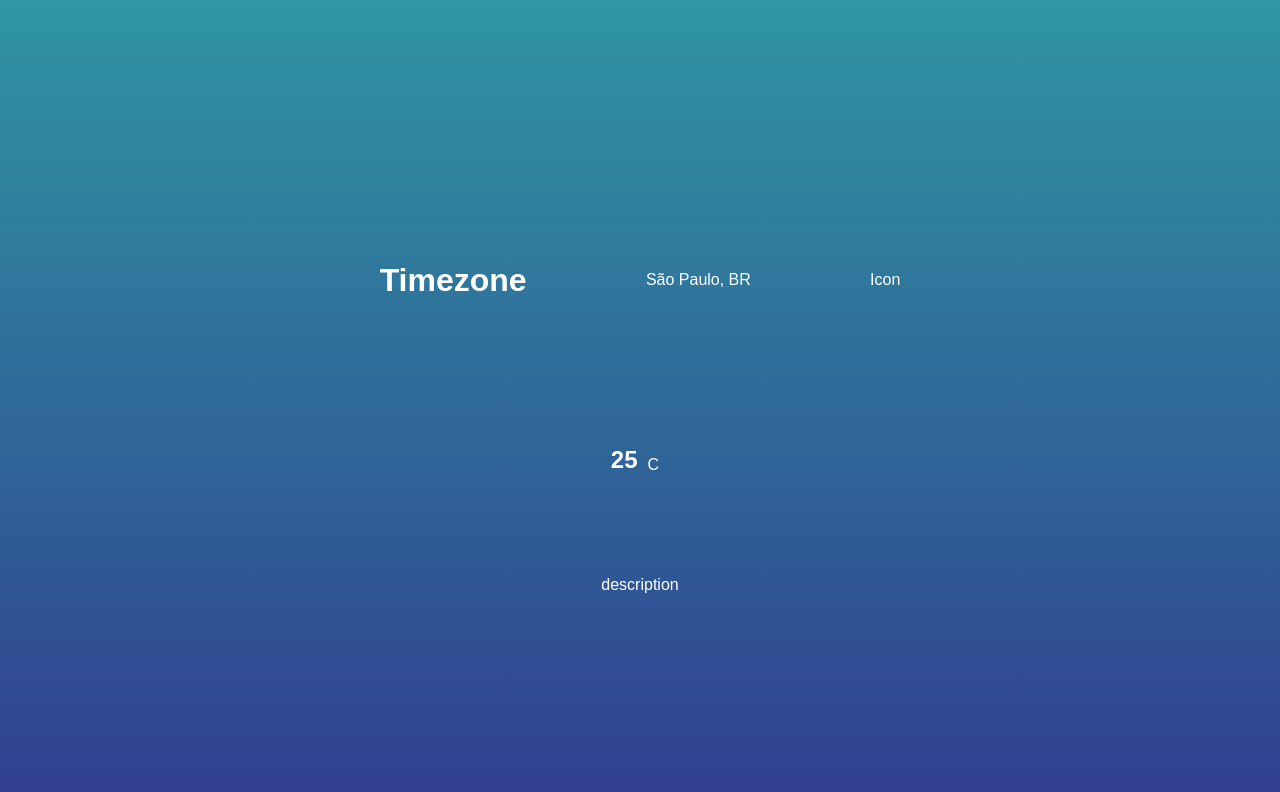
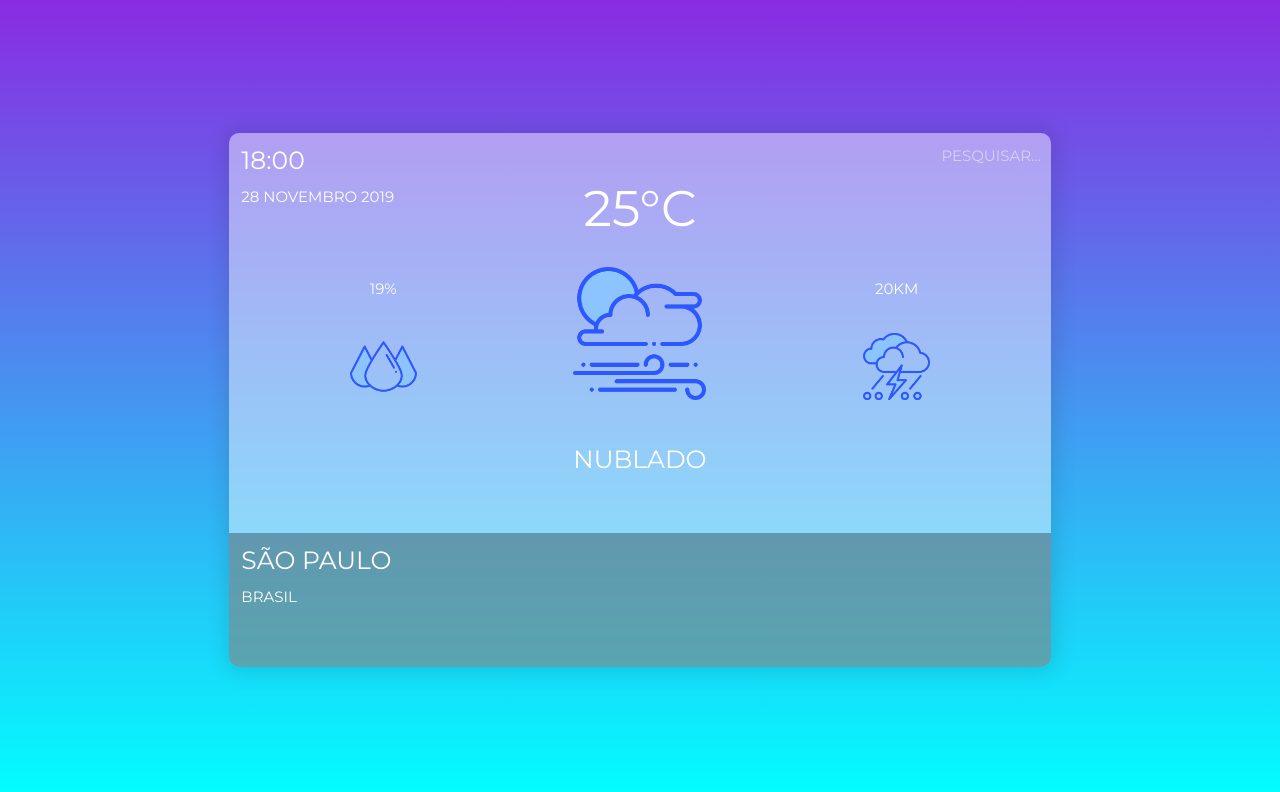
Before and after one commit to sir-lobato/weatherApi-React, a plain HTML site: page index.html in a window 1280 px wide. Drawn offline with Linux system fonts and the light colour scheme.

Commit message:
html / css - ok
CSS with grid, material design

```diff
--- a/app.js
+++ b/app.js
@@ -2,17 +2,21 @@ window.addEventListener ("load", () => {
   let lon;
   let lat;
 
+  let x = document.querySelector('.textLeft').length;
+
+      console.log(x);
+/*
   if (navigator.geolocation){
     navigator.geolocation.getCurrentPosition(position => {
       lon = position.coords.longitude;
       lat = position.coords.latitude;
-      console.log(lon, lat);
 
       const urlApi = `https://api.openweathermap.org/data/2.5/weather?q=`
       const keyApi = "uk&APPID=cc1d03a663cfe3d92bbeeb2a170c4eed"
-      let city = document.getElementById("cidade").innerText;
 
-      console.log(city);
+      var city = document.getElementById("yourCity").value;
+
+
 
       const createAPI = (city) => {
         return `${urlApi}${city}${keyApi}`
@@ -21,6 +25,9 @@ window.addEventListener ("load", () => {
       fetch(createAPI(city))
         .then(response => response.json())
         .then(data => console.log(data));
+
+
+
     });
-  }
+  }/*/
 });
--- a/index.html
+++ b/index.html
@@ -2,29 +2,56 @@
 <html>
 <head>
     <meta charset="UTF-8">
-    <link rel="stylesheet" href="style.css">
+    <link
+        rel="stylesheet"
+        href="style.css"
+    >
     <title>Weather-app</title>
 </head>
 
 <body>
 
-    <div class="location">
-        <h1 class="timezone">Timezone</h1>
-        <p id="cidade">São Paulo, BR</p>
-        <p>Icon</p>
+    <div class="grid">
+        <div class="card">
+            <div class="dateContainer">
+                <p id="hour">18:00</p>
+                <p id="date">28 novembro 2019</p>
+            </div>
+            <div class="tempContainer">
+                <p>25°c</p>
+            </div>
+            <div class="icon"></div>
+            <div class="infoContainer">
+                <p>nublado</p>
+            </div>
+            <div class="searchContainer">
+                <input
+                    id="search"
+                    type="text"
+                    value=""
+                    placeholder="pesquisar..."
+                >
+            </div>
+            <div class="infoLeft">
+                <p id="textLeft">19%</p>
+                <div class="iconLeft"></div>
+            </div>
+            <div class="infoRight">
+                <p id="textRight">20km</p>
+                <div class="iconRight"></div>
+            </div>
+            <div class="bottomContainer">
+                <p id="city">são paulo</p>
+                <p id="country">brasil</p>
+            </div>
+        </div>
     </div>
-    <div class="temperature">
-        <div class="degree-section">
-            <h2 class="degree">25</h2>
-            <span>C</span>
-        </div>
-        <div class="description">description</div>
-    </div>
-
 </body>
 
 <footer>
+
     <script src="app.js"></script>
+
 </footer>
 
 </html>
--- a/style.css
+++ b/style.css
@@ -1,38 +1,247 @@
-* {
+@import url('https://fonts.googleapis.com/css?family=Montserrat&display=swap');
+
+body {
     margin: 0;
     padding: 0;
     box-sizing: border-box;
+    font-family: 'Montserrat', sans-serif;
+    background: linear-gradient(blueviolet, aqua);
 }
 
-body {
+.grid {
+    width: 100vw;
     height: 100vh;
-    display: flex;
-    flex-direction: column;
-    justify-content: center;
-    align-items: center;
-    background: linear-gradient(rgb(47, 150, 163), rgb(48, 62, 143));
-    font-family: sans-serif;
-    color: white;
+
+    display: grid;
+    grid-template-columns: 24px repeat(12, 1fr) 24px;
+    grid-template-rows: repeat(6, 1fr);
 }
 
-.location,
-.temperature {
-    height: 30vh;
-    width: 50%;
-    display: flex;
-    justify-content: space-around;
-    align-items: center;
+/* - Card - */
+
+.card {
+    background: rgba(255, 255, 255, 0.45);
+    border-radius: 10px;
+    box-shadow: 1px 1px 20px 5px rgba(0, 0, 0, 0.1);
+
+    grid-column: 4/12;
+    grid-row: 2/6;
+
+    display: grid;
+    grid-template-columns: repeat(8, 1fr);
+    grid-template-rows: repeat(4, 1fr);
 }
 
-.temperature {
-    flex-direction: column;
+/* - Hora / Dara */
+
+.dateContainer {
+    grid-column: 1/4;
+    grid-row: 1/2;
 }
 
-.degree-section {
-    display: flex;
-    cursor: pointer;
+#hour {
+    margin: 12px 0px 12px 12px;
+
+    color: rgba(255, 255, 255, 1);
+    text-align: start;
+    text-transform: uppercase;
+    font-size: 25px;
+    font-weight: 500;
 }
 
-.degree-section span {
-    margin: 10px;
+#date {
+    margin: 12px 0 12px 12px;
+
+    color: rgba(255, 255, 255, 1);
+    text-align: start;
+    text-transform: uppercase;
+    font-size: 15px;
+    font-weight: 500;
 }
+
+/* - Temperatura - */
+
+.tempContainer {
+    grid-column: 4/6;
+    grid-row: 1/2;
+
+    display: grid;
+    grid-template-columns: 1fr;
+    grid-template-rows: 1fr 2fr;
+}
+
+.tempContainer p {
+    grid-column: 1/2;
+    grid-row: 2/3;
+    margin: 0;
+
+    color: rgba(255, 255, 255, 1);
+    text-align: center;
+    text-transform: uppercase;
+    font-size: 50px;
+    font-weight: 500;
+}
+
+.icon {
+    grid-column: 4/6;
+    grid-row: 2/3;
+
+    background: url("weatherIcons/png/002-windy.png");
+    background-position: center;
+    background-size: contain;
+    background-repeat: no-repeat;
+}
+
+/* - Info - */
+
+.infoContainer {
+    grid-column: 4/6;
+    grid-row: 3/4;
+
+    display: grid;
+    grid-template-columns: 1fr;
+    grid-template-rows: repeat(3, 1fr);
+}
+
+.infoContainer p {
+    grid-column: 1/2;
+    grid-row: 2/3;
+    margin: 0;
+
+    color: rgba(255, 255, 255, 1);
+    text-align: center;
+    text-transform: uppercase;
+    font-size: 25px;
+    font-weight: 500;
+}
+
+/* - Compor de Busca - */
+
+.searchContainer {
+    grid-column: 7/9;
+    grid-row: 1/2;
+}
+
+#search {
+    width: calc(100% - 12px);
+    margin: 12px 12px 0 0;
+
+    border: none;
+    background: transparent;
+
+    color: rgba(255, 255, 255, 1);
+    text-align: right;
+    text-transform: uppercase;
+    font-size: 15px;
+    font-weight: 500;
+    font-family: 'Montserrat', sans-serif;
+}
+
+#search::placeholder {
+    color: rgba(255, 255, 255, 0.5);
+}
+
+#search:focus {
+    color: rgba(255, 255, 255, 1);
+    outline: none;
+    background: transparent;
+}
+
+/* - infoLeft - */
+
+.infoLeft {
+    grid-column: 2/3;
+    grid-row: 2/3;
+
+    display: grid;
+    grid-template-columns: 1fr;
+    grid-template-rows: 1fr 1fr;
+}
+
+.infoLeft p {
+    grid-column: 1/2;
+    grid-row: 1/2;
+    margin: 12px 0 12px 0;
+
+    color: rgba(255, 255, 255, 1);
+    text-align: center;
+    text-transform: uppercase;
+    font-size: 15px;
+    font-weight: 500;
+    font-family: 'Montserrat', sans-serif;
+}
+
+.iconLeft {
+    grid-column: 1/2;
+    grid-row: 2/3;
+
+    background: url("weatherIcons/png/043-drops.png");
+    background-position: center;
+    background-size: contain;
+    background-repeat: no-repeat;
+}
+
+
+/* - infoRight - */
+
+.infoRight {
+    grid-column: 7/8;
+    grid-row: 2/3;
+
+    display: grid;
+    grid-template-columns: 1fr;
+    grid-template-rows: 1fr 1fr;
+}
+
+.infoRight p {
+    grid-column: 1/2;
+    grid-row: 1/2;
+    margin: 12px 0 12px 0;
+
+    color: rgba(255, 255, 255, 1);
+    text-align: center;
+    text-transform: uppercase;
+    font-size: 15px;
+    font-weight: 500;
+    font-family: 'Montserrat', sans-serif;
+}
+
+.iconRight {
+    grid-column: 1/2;
+    grid-row: 2/3;
+
+    background: url("weatherIcons/png/045-storm.png");
+    background-position: center;
+    background-size: contain;
+    background-repeat: no-repeat;
+}
+
+/* - Bottom - */
+
+.bottomContainer {
+    background: rgba(0, 0, 0, 0.3);
+    border-radius: 0 0 10px 10px;
+
+    grid-column: 1/9;
+    grid-row: 4/5;
+}
+
+#city {
+    margin: 12px 0px 12px 12px;
+
+    color: rgba(255, 255, 255, 1);
+    text-align: start;
+    text-transform: uppercase;
+    font-size: 25px;
+    font-weight: 500;
+}
+
+#country {
+    margin: 12px 0 12px 12px;
+
+    color: rgba(255, 255, 255, 1);
+    text-align: start;
+    text-transform: uppercase;
+    font-size: 15px;
+    font-weight: 500;
+}
```
Also changed, not shown: weatherIcons/png/search.png (added).
